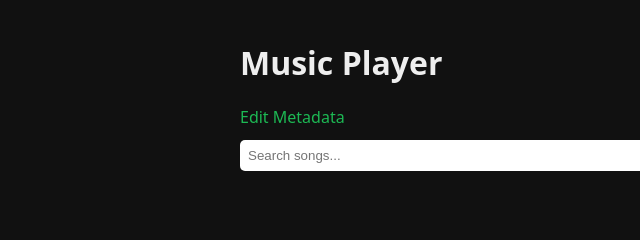
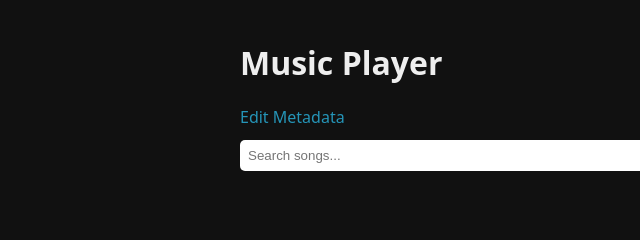
Before and after one commit to tncoates/music-server, a website: page public/index.html in a window 1280 px wide. Shown: the top 240 px of the page, 0-640 px from the left. Drawn offline with Linux system fonts and the light colour scheme; no server answers.

Commit message:
green not doing it lowkkkkk

```diff
--- a/public/index.html
+++ b/public/index.html
@@ -158,7 +158,7 @@
     /* Player sizing variable */
     :root {
         --player-height: 84px;
-        --accent: #1db954;
+        --accent: #2595b8;
         --bg: rgba(17, 17, 17, 0.9);
     }
 
```
